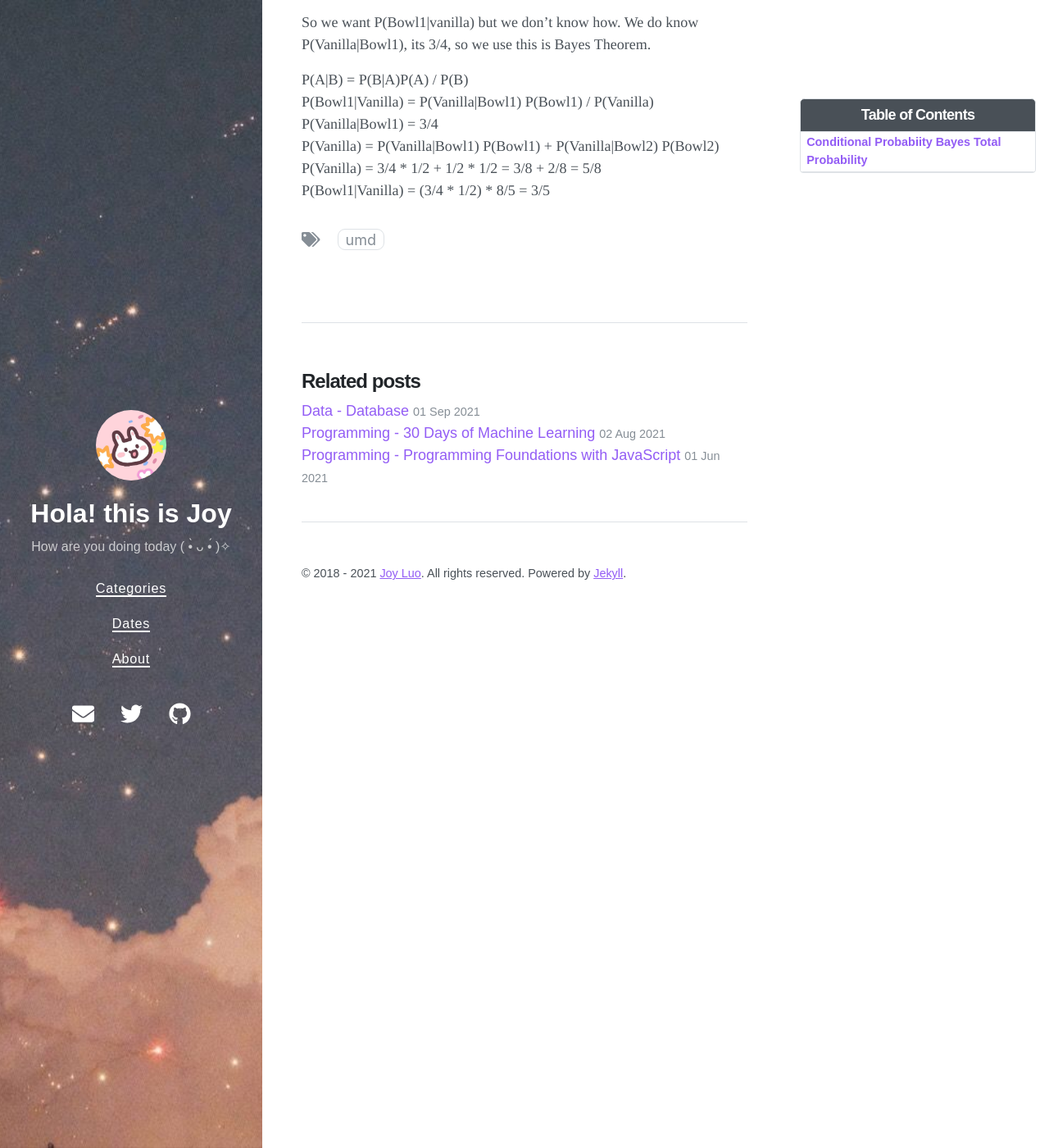
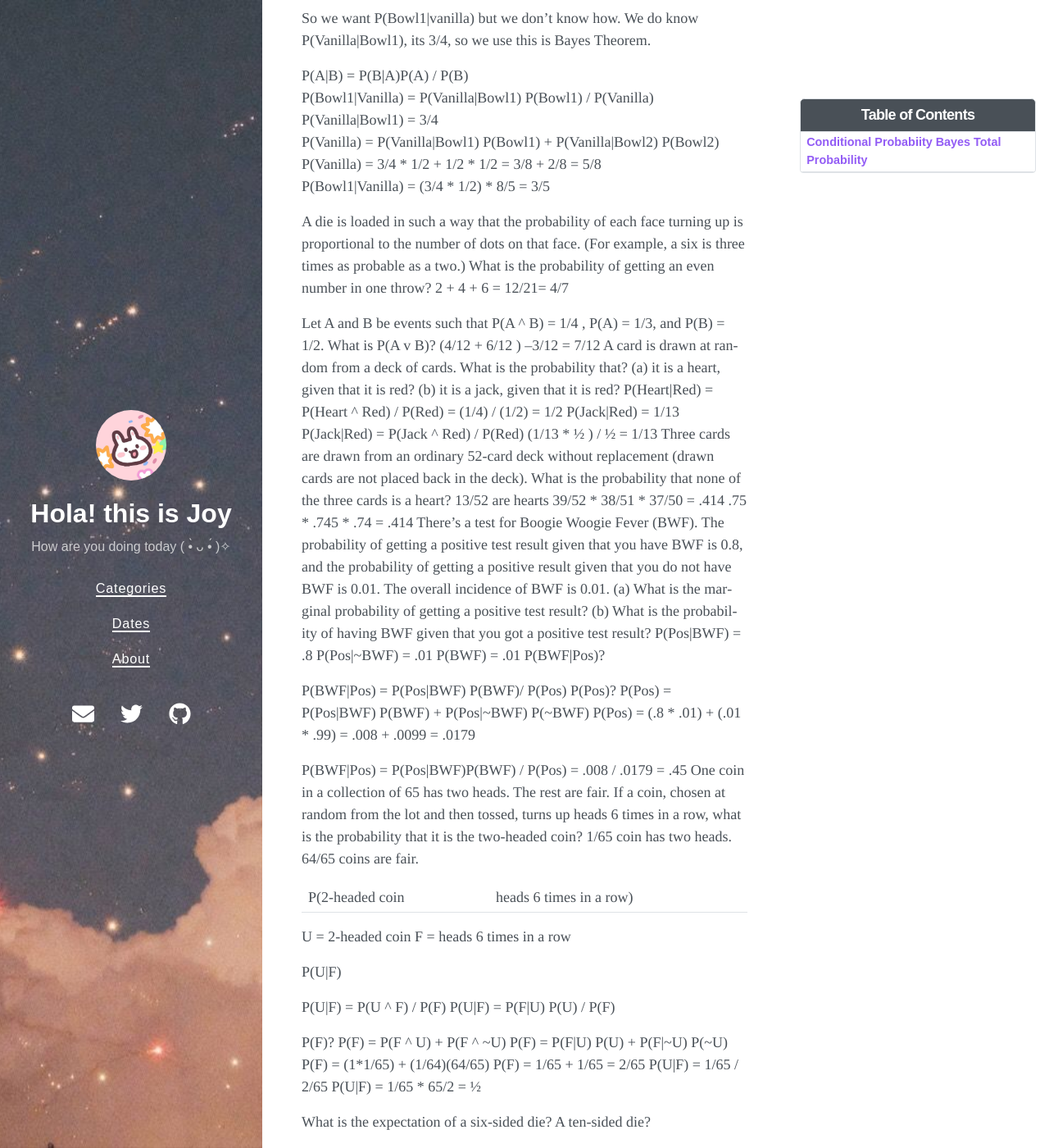
Before and after one commit to Joy3Luo/mathnotes, a Jekyll site: the page built from _posts/2021-01-23-enpm808w.md, in a window 1280 px wide and 1400 px high, scrolled down 2487 px. Shown: the whole window at 82% size. Built offline with Jekyll 4.4.1, drawn with Linux system fonts in a browser that asks for light colours; nearby versions of some CDN libraries; some of the changed text lies outside the part shown.

Commit message:
Update 2021-01-23-enpm808w.md

```diff
--- a/_posts/2021-01-23-enpm808w.md
+++ b/_posts/2021-01-23-enpm808w.md
@@ -34,12 +34,10 @@
 
 ### Conditional Probabiity Bayes Total Probability
 
-(1)If A and B are independent (first outcome does not affect second outcome):
+(1) If A and B are independent (first outcome does not affect second outcome):
 
-P(A ∩ B) = P(A) * P(B)
-
-P(B\|A) = P(B)
-
+P(A ∩ B) = P(A) * P(B)<br/>
+P(B\|A) = P(B)<br/>
 Coin tosses are independent.
 
 **Conditional Probabiity: **
@@ -50,7 +48,7 @@
 P(A∩B) = unconditional probability that even A and event B both occur.<br/>
 P(B) = the (unconditional probability that event B occurs)
 
-**Example:**
+**Example:**<br/>
 A jar contains 6 red marbles and 4 black marbles. Two marbles are drawn without replacement from the jar. What is the probability the first and second marbles are black.
 
 Solution: <br/>
@@ -140,3 +138,60 @@
 P(Vanilla) = P(Vanilla\|Bowl1) P(Bowl1) + P(Vanilla\|Bowl2) P(Bowl2)<br/>
 P(Vanilla) = 3/4 * 1/2   + 1/2 * 1/2 = 3/8 + 2/8 = 5/8<br/>
 P(Bowl1\|Vanilla) = (3/4 * 1/2) * 8/5 = 3/5<br/>
+
+
+
+A die is loaded in such a way that the probability of each face turning up is proportional to the number of dots on that face. (For example, a six is three times as probable as a two.) What is the probability of getting an even number in one throw?
+ 2 +  4  + 6 = 12/21= 4/7
+
+Let A and B be events such that P(A ^ B) = 1/4 , P(A) = 1/3, and P(B) = 1/2. What is P(A v B)?
+(4/12 + 6/12 ) –3/12  = 7/12
+A card is drawn at random from a deck of cards. What is the probability that? (a) it is a heart, given that it is red? (b) it is a jack, given that it is red?
+P(Heart\|Red) = P(Heart ^ Red) / P(Red)
+= (1/4) / (1/2) = 1/2
+P(Jack\|Red) = 1/13
+P(Jack\|Red) = P(Jack ^ Red) / P(Red)
+(1/13 * ½ ) / ½ = 1/13
+Three cards are drawn from an ordinary 52-card deck without replacement (drawn cards are not placed back in the deck). What is the probability that none of the three cards is a heart?
+13/52 are hearts
+39/52 * 38/51 * 37/50 = .414
+.75 * .745 * .74 = .414
+There’s a test for Boogie Woogie Fever (BWF). The probability of getting a positive test result given that you have BWF is 0.8, and the probability of getting a positive result given that you do not have BWF is 0.01. The overall incidence of BWF is 0.01. (a) What is the marginal probability of getting a positive test result?
+(b) What is the probability of having BWF given that you got a positive test result?
+P(Pos\|BWF) = .8
+P(Pos|~BWF) = .01
+P(BWF) = .01
+P(BWF\|Pos)?
+
+P(BWF\|Pos) = P(Pos\|BWF) P(BWF)/ P(Pos)
+P(Pos)?
+P(Pos) = P(Pos\|BWF) P(BWF) + P(Pos|~BWF) P(~BWF)
+P(Pos) = (.8 * .01)   + (.01 * .99) = .008 + .0099 = .0179
+
+P(BWF\|Pos) = P(Pos\|BWF)P(BWF) / P(Pos) = .008 / .0179 = .45
+One coin in a collection of 65 has two heads. The rest are fair. If a coin, chosen at random from the lot and then tossed, turns up heads 6 times in a row, what is the probability that it is the two-headed coin?
+1/65 coin has two heads.
+64/65 coins are fair.
+
+P(2-headed coin | heads 6 times in a row)
+
+U = 2-headed coin
+F = heads 6 times in a row
+
+P(U\|F)
+
+P(U\|F) = P(U ^ F) / P(F)
+P(U\|F) = P(F\|U) P(U) / P(F)
+
+P(F)?
+P(F) = P(F ^ U) + P(F ^ ~U)
+P(F) = P(F\|U) P(U) + P(F|~U) P(~U)
+P(F) = (1*1/65) + (1/64)(64/65)
+P(F) = 1/65 + 1/65 = 2/65
+P(U\|F) = 1/65 / 2/65
+P(U\|F) = 1/65 * 65/2 = ½
+
+What is the expectation of a six-sided die? A ten-sided die?
+
+1(1/6) + 2(1/6) … 6(1/6) = 3.5
+1(1/10) + 2(1/10) … 10(1/10) = 5.5
```
